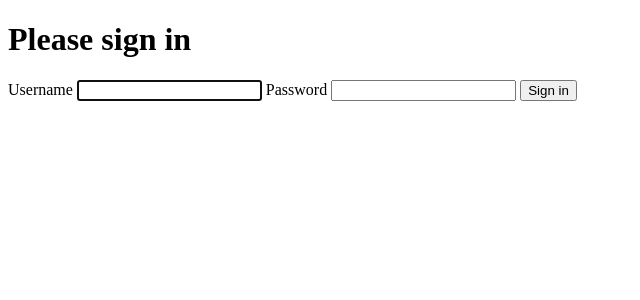
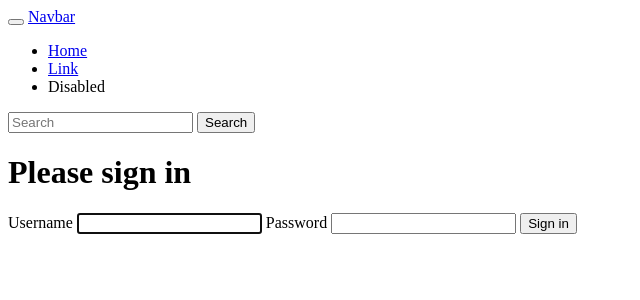
Before and after one commit to hakunanamatata/wwwblinch, a Symfony app: template templates/security/login.html.twig in a window 1280 px wide. Shown: the top 300 px of the page, without its empty margins (0-640 px from the left). Run offline with Twig, Linux system fonts and the light colour scheme; the template is opened without the code that fills it, so the values that code supplies are empty; some libraries are stand-ins or nearby versions.

Commit message:
add bootstrap

```diff
--- a/assets/app.js
+++ b/assets/app.js
@@ -7,6 +7,7 @@
 
 // any CSS you import will output into a single css file (app.css in this case)
 import './styles/app.css';
+import './styles/global.scss';
 
 // start the Stimulus application
 import './bootstrap';
--- /dev/null
+++ b/assets/styles/global.scss
@@ -0,0 +1,5 @@
+// customize some Bootstrap variables
+$primary: darken(#428bca, 20%);
+
+// the ~ allows you to reference things in node_modules
+@import "~bootstrap/scss/bootstrap";
--- a/package.json
+++ b/package.json
@@ -8,6 +8,8 @@
         "core-js": "^3.0.0",
         "jquery": "^3.6.0",
         "regenerator-runtime": "^0.13.2",
+        "sass": "^1.49.0",
+        "sass-loader": "^12.0.0",
         "webpack-notifier": "^1.6.0"
     },
     "license": "UNLICENSED",
--- a/templates/base.html.twig
+++ b/templates/base.html.twig
@@ -14,6 +14,33 @@
         {% endblock %}
     </head>
     <body>
+<nav class="navbar navbar-expand-lg navbar-light bg-light">
+  <div class="container-fluid">
+    <button class="navbar-toggler" type="button" data-bs-toggle="collapse" data-bs-target="#navbarTogglerDemo03" aria-controls="navbarTogglerDemo03" aria-expanded="false" aria-label="Toggle navigation">
+      <span class="navbar-toggler-icon"></span>
+    </button>
+    <a class="navbar-brand" href="#">Navbar</a>
+    <div class="collapse navbar-collapse" id="navbarTogglerDemo03">
+      <ul class="navbar-nav me-auto mb-2 mb-lg-0">
+        <li class="nav-item">
+          <a class="nav-link active" aria-current="page" href="#">Home</a>
+        </li>
+        <li class="nav-item">
+          <a class="nav-link" href="#">Link</a>
+        </li>
+        <li class="nav-item">
+          <a class="nav-link disabled">Disabled</a>
+        </li>
+      </ul>
+      <form class="d-flex">
+        <input class="form-control me-2" type="search" placeholder="Search" aria-label="Search">
+        <button class="btn btn-outline-success" type="submit">Search</button>
+      </form>
+    </div>
+  </div>
+</nav>
+
+
         {% block body %}{% endblock %}
     </body>
 </html>
--- a/webpack.config.js
+++ b/webpack.config.js
@@ -56,7 +56,7 @@ Encore
     })
 
     // enables Sass/SCSS support
-    //.enableSassLoader()
+    .enableSassLoader()
 
     // uncomment if you use TypeScript
     //.enableTypeScriptLoader()
@@ -70,6 +70,6 @@ Encore
 
     // uncomment if you're having problems with a jQuery plugin
     //.autoProvidejQuery()
-;
+    ;
 
 module.exports = Encore.getWebpackConfig();
```
Also changed, not shown: 1 other file.
